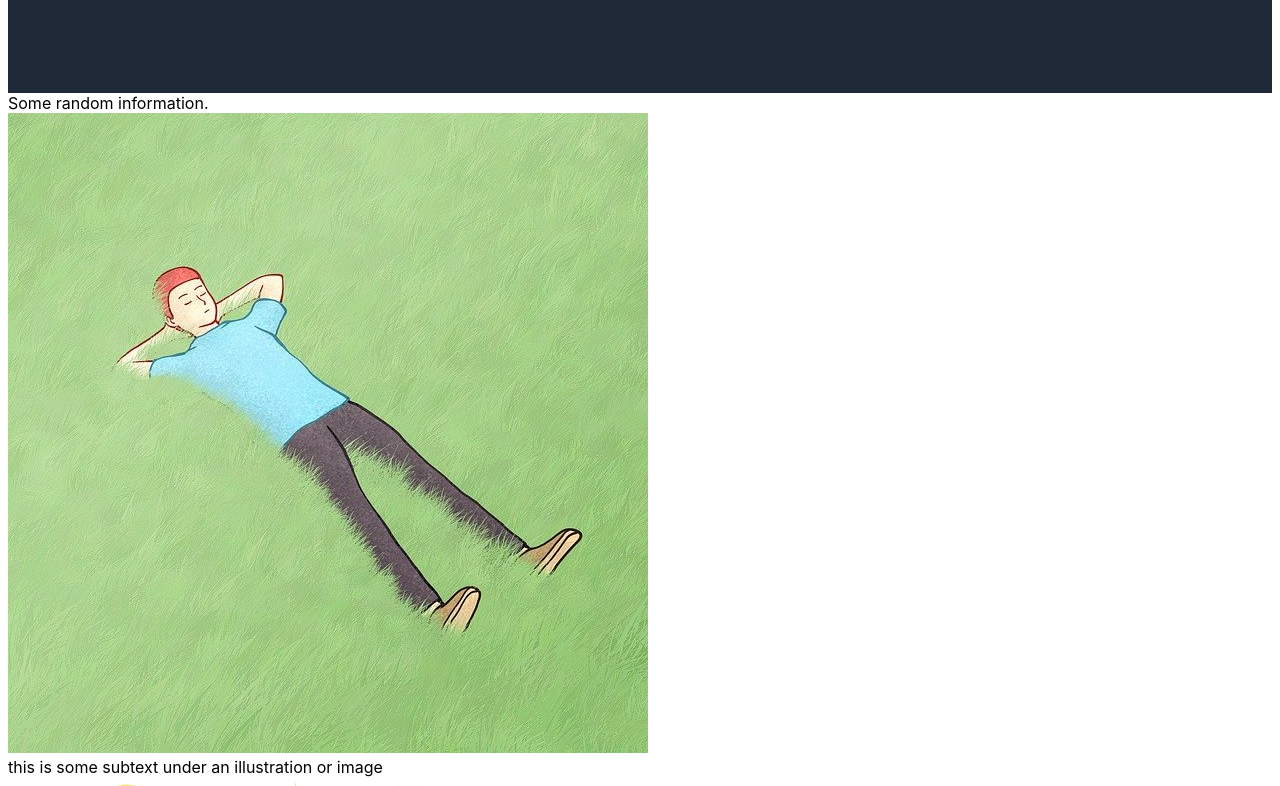
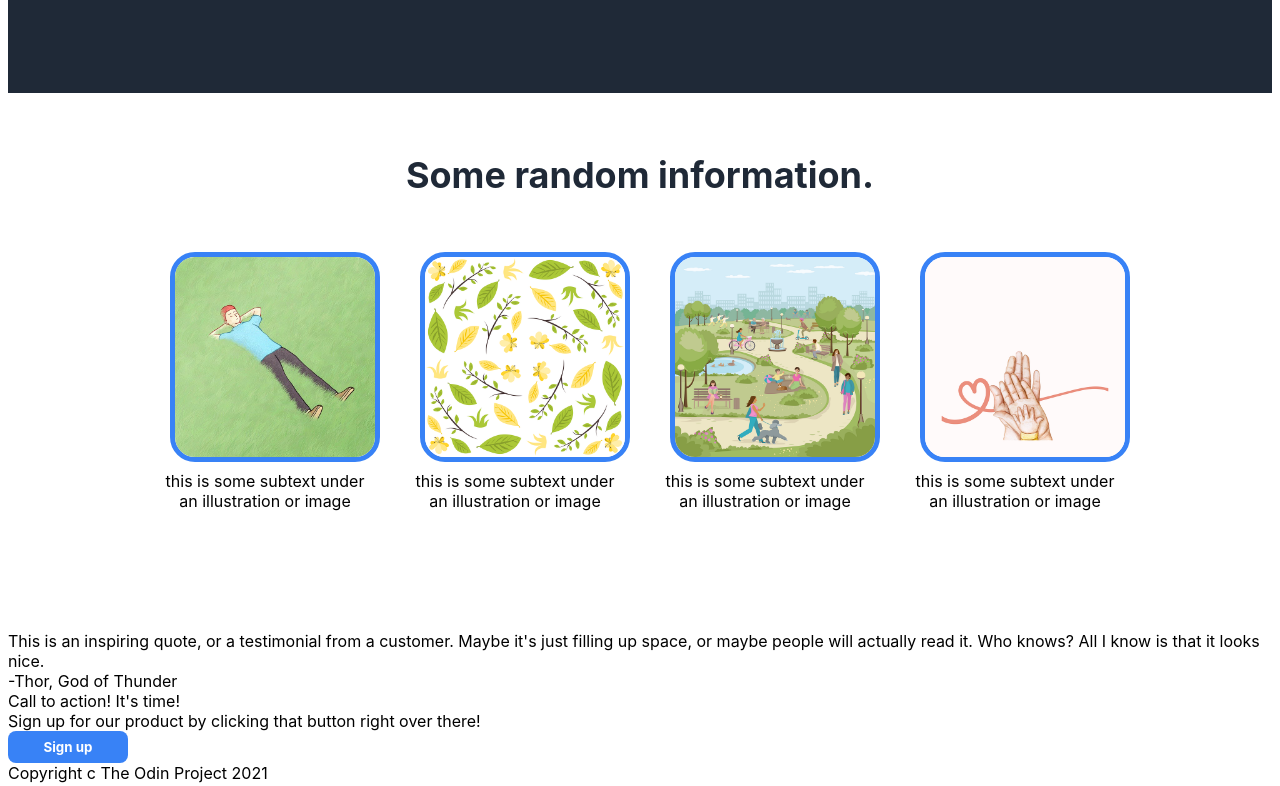
Before and after one commit to devbeste/Landing-Page, a plain HTML site: page index.html in a window 1280 px wide. Shown: the part 598-1384 px from the top of the page. Drawn offline with Linux system fonts and the light colour scheme.

Commit message:
Add styling of the second section

```diff
--- a/style.css
+++ b/style.css
@@ -13,7 +13,7 @@ body {
 
 .header {
     display: flex;
-    margin: 32px 0 0 0;
+    padding: 32px 0 0 0;
     justify-content: space-between;
 }
 
@@ -40,16 +40,11 @@ a {
 .container1 {
     display: flex;
     padding: 96px 0;
-    /* gap: 2em; */
     align-items: center;
     justify-content: center;
 
 }
 
-/* img {
-    flex: 1;
-}
- */
 .text-container1{
     display: flex;
     flex-direction: column;
@@ -81,3 +76,35 @@ button {
     width: 120px;
     justify-content: center;
 }
+
+.second-section {
+    display: flex;
+    flex-direction: column;
+    padding: 60px 240px 120px;
+    gap: 50px;
+    align-items: center;
+}
+
+.container2 {
+    display: flex;
+    gap: 50px;
+}
+.second-section img {
+    width: 200px;
+    height: 200px;
+    margin: 5px;
+    border: 5px solid;
+    border-color: #3882f6;
+    border-radius: 25px;
+}
+
+.item {
+    width: 200px;
+    text-align: center;
+}
+
+.title2 {
+    color: #1F2937;
+    font-size: 36px;
+    font-weight: bolder;
+}
```
